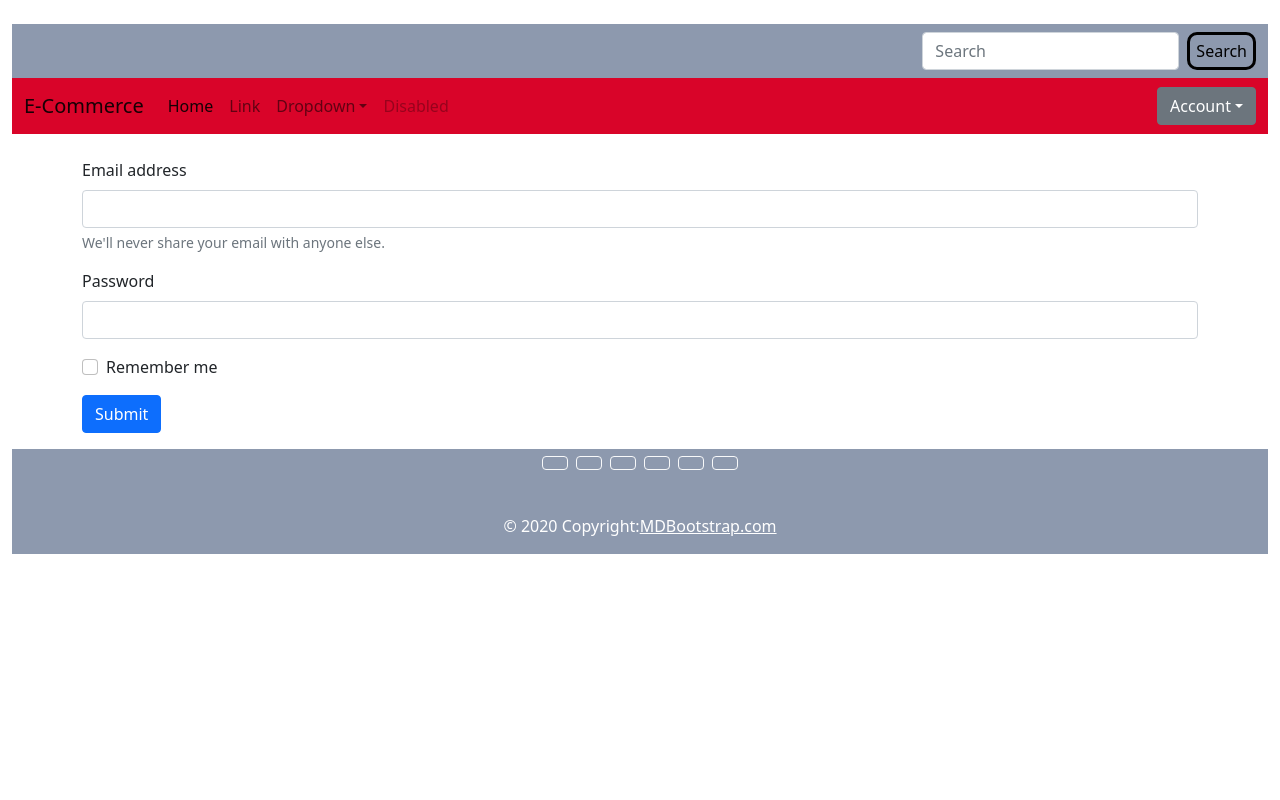
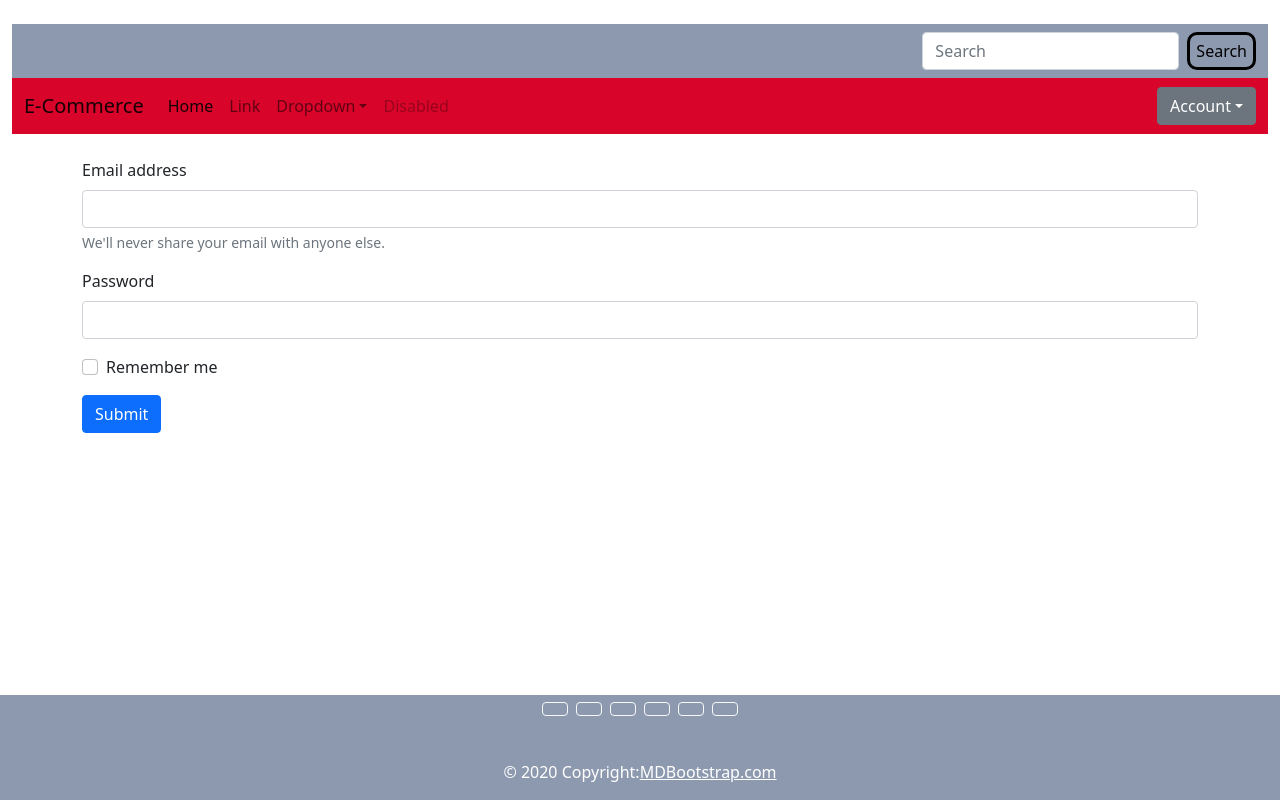
Before and after one commit to amacazzaga/Ecommerce, a React (Create React App) app in the folder frontend/: page /login in a window 1280 px wide. Built offline with nearby package versions, Linux system fonts and the light colour scheme.

Commit message:
footer on bottom

```diff
--- a/frontend/src/App.css
+++ b/frontend/src/App.css
@@ -10,5 +10,11 @@
     background-color: #8d99ae;
 }
 .footer{
+    position: fixed;
+    left: 0;
+    bottom: 0;
+    width: 100%;
+    color: white;
+
     background-color: #8d99ae;
 }
--- a/frontend/src/components/Footer.js
+++ b/frontend/src/components/Footer.js
@@ -3,7 +3,7 @@ import React from "react";
 const Footer = () => {
   return (
     <div>
-      <footer class="footer text-center text-white mb-2">
+      <footer class="footer text-center text-white ">
         <div>
           <section class="mb-4">
             <a
--- a/frontend/src/components/Layout.js
+++ b/frontend/src/components/Layout.js
@@ -5,7 +5,7 @@ import Footer from "./Footer";
 
 const Layout = ({ children }) => {
   return (
-    <div className="container-xxl">
+    <div className="container-xxl ">
       <header>
         <navbar className="container-xl">
           <Navbar />
--- a/frontend/src/index.js
+++ b/frontend/src/index.js
@@ -1,7 +1,7 @@
 import React from 'react';
 import ReactDOM from 'react-dom/client';
 import App from './App';
-import { UserContextProvider } from './context/UserContext';
+
 
 
 const root = ReactDOM.createRoot(document.getElementById('root'));
```
